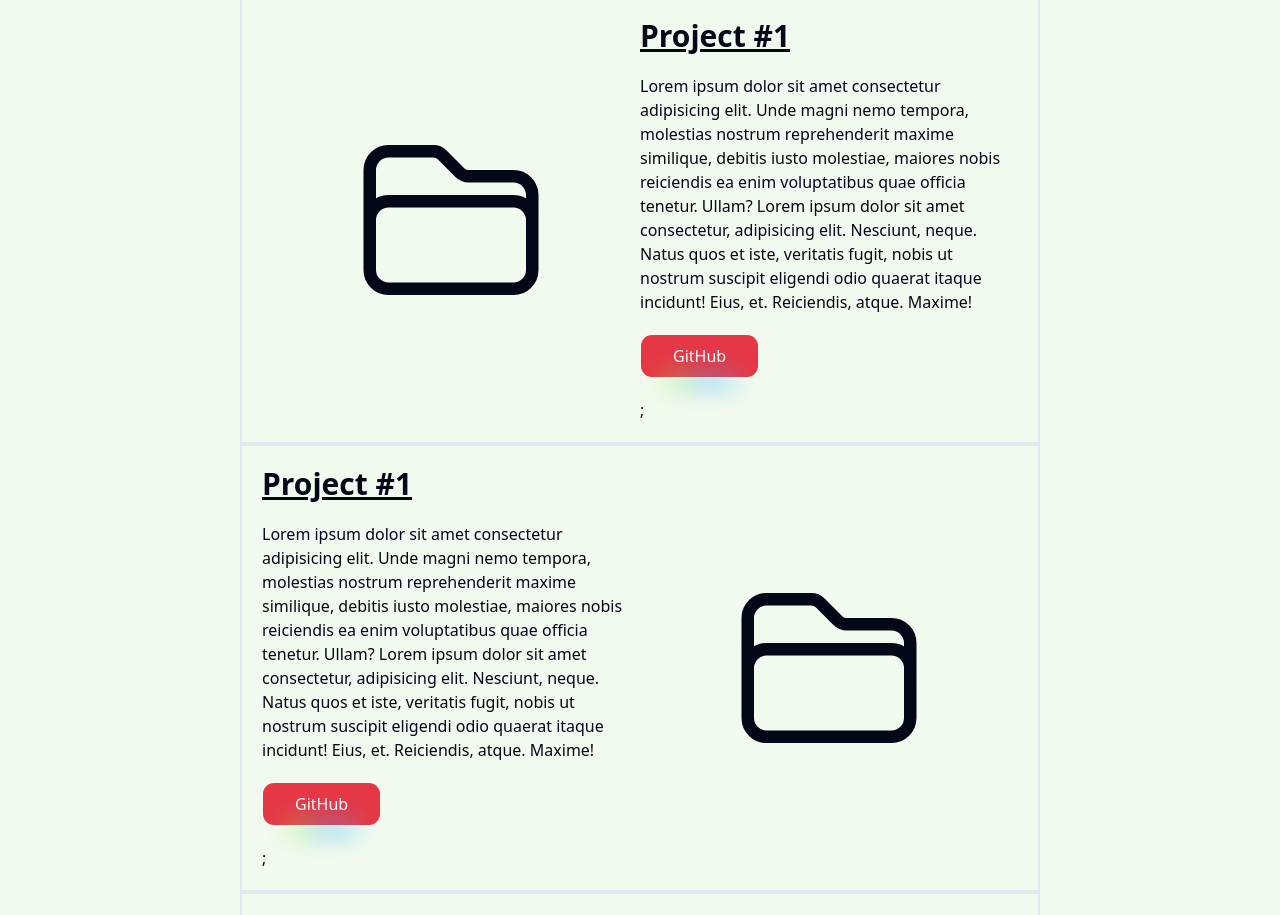
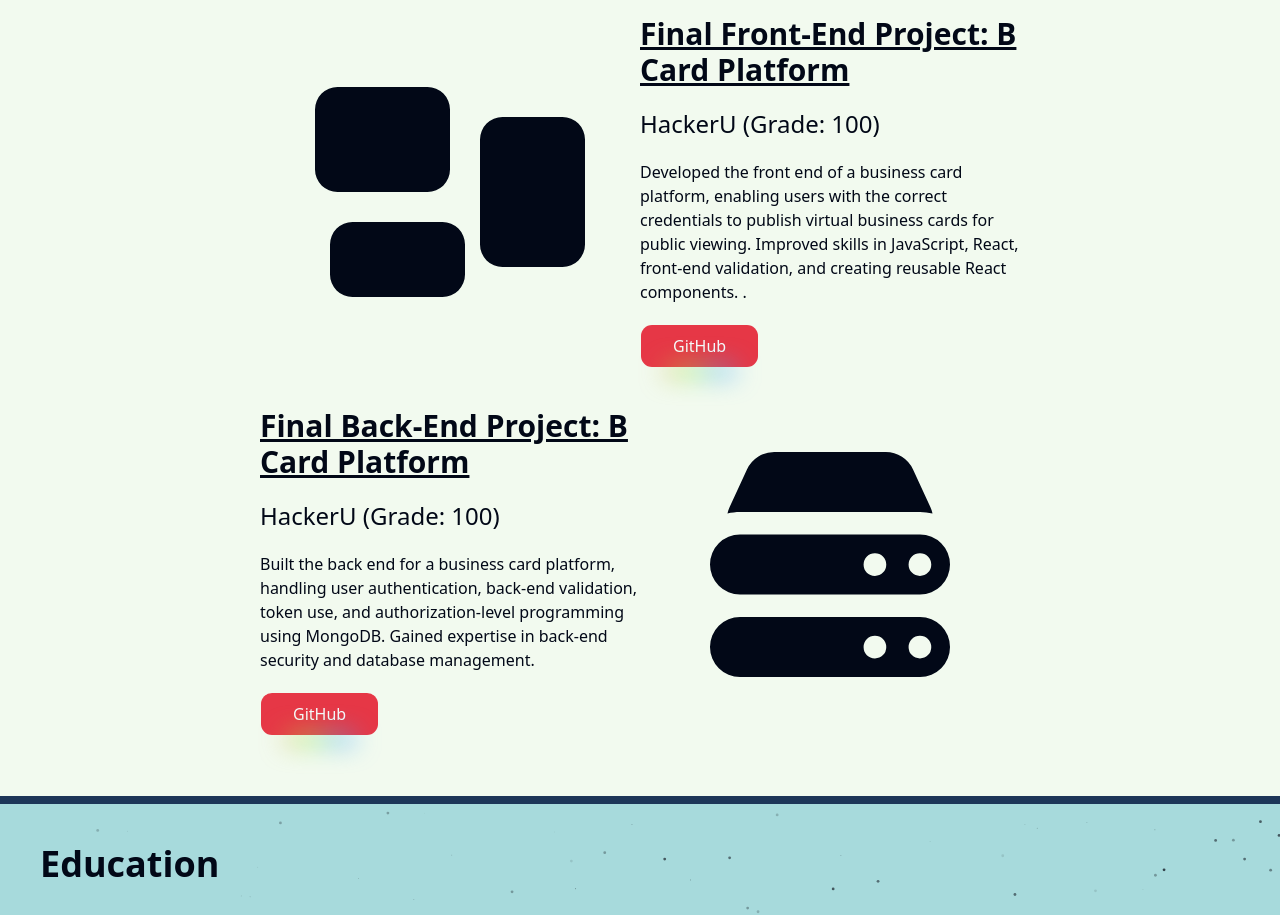
Before and after one commit to Noam-Moskowitz/Noam-Moskowitz-Portfolio, a React (Vite) app: page / in a window 1280 px wide. Shown: the part 1592-2507 px from the top of the page. Built offline with nearby package versions, Linux system fonts and the light colour scheme.

Commit message:
protfolio more or less done

```diff
--- a/src/components/hero/Heading.tsx
+++ b/src/components/hero/Heading.tsx
@@ -41,7 +41,10 @@ const Heading = () => {
         </div>
         <div className="pt-5 flex flex-col md:flex-row gap-5">
           <a href="#about">
-            <ShinyButton className="py-3" text="Find Out More!" />
+            <ShinyButton
+              className="py-3 bg-divider text-primary-foreground "
+              text="Find Out More!"
+            />
           </a>
           <DownloadCVButton />
         </div>
--- a/src/components/magicui/shiny-button.tsx
+++ b/src/components/magicui/shiny-button.tsx
@@ -28,20 +28,17 @@ interface ShinyButtonProps {
   text: string;
   className?: string;
 }
-const ShinyButton = ({
-  text = "shiny-button",
-  className,
-}: ShinyButtonProps) => {
+const ShinyButton = ({ text = "shiny-button", className }: ShinyButtonProps) => {
   return (
     <motion.button
       {...animationProps}
       className={cn(
         "relative rounded-lg px-6 py-2 font-medium backdrop-blur-xl transition-[box-shadow] duration-300 ease-in-out hover:shadow dark:bg-[radial-gradient(circle_at_50%_0%,hsl(var(--primary)/10%)_0%,transparent_60%)] dark:hover:shadow-[0_0_20px_hsl(var(--primary)/10%)]",
-        className,
+        className
       )}
     >
       <span
-        className="relative block h-full w-full text-sm uppercase tracking-wide text-[rgb(0,0,0,65%)] dark:font-light dark:text-[rgb(255,255,255,90%)]"
+        className="relative block h-full w-full text-sm uppercase tracking-wide "
         style={{
           maskImage:
             "linear-gradient(-75deg,hsl(var(--primary)) calc(var(--x) + 20%),transparent calc(var(--x) + 30%),hsl(var(--primary)) calc(var(--x) + 100%))",
--- a/src/components/projects/ProjectContainer.tsx
+++ b/src/components/projects/ProjectContainer.tsx
@@ -1,24 +1,31 @@
 import React from "react";
-import { HiOutlineFolder } from "react-icons/hi2";
 import { RainbowButton } from "../magicui/rainbow-button";
 
-const ProjectContainer = () => {
+interface ProjectContainerProps {
+  title: string;
+  display: any;
+  content: string;
+  link: string;
+  subtitle?: string;
+}
+
+const ProjectContainer: React.FC<ProjectContainerProps> = ({
+  title,
+  display,
+  content,
+  link,
+  subtitle,
+}) => {
   return (
-    <div className="flex flex-col md:flex-row md:even:flex-row-reverse md:w-2/3 border-2 items-center justify-center p-5">
-      <div className="flex justify-center md:w-[50%]">
-        <HiOutlineFolder size={200} />
-      </div>
+    <div className="flex flex-col md:flex-row md:even:flex-row-reverse md:w-2/3  items-center justify-center p-5">
+      <div className="flex justify-center md:w-[50%]">{display}</div>
       <div className="flex flex-col items-start justify-start md:w-[50%] gap-5">
-        <h2 className="font-bold text-3xl underline">Project #1</h2>
-        <p>
-          Lorem ipsum dolor sit amet consectetur adipisicing elit. Unde magni nemo tempora,
-          molestias nostrum reprehenderit maxime similique, debitis iusto molestiae, maiores nobis
-          reiciendis ea enim voluptatibus quae officia tenetur. Ullam? Lorem ipsum dolor sit amet
-          consectetur, adipisicing elit. Nesciunt, neque. Natus quos et iste, veritatis fugit, nobis
-          ut nostrum suscipit eligendi odio quaerat itaque incidunt! Eius, et. Reiciendis, atque.
-          Maxime!
-        </p>
-        <RainbowButton>GitHub</RainbowButton>;
+        <h2 className="font-bold text-3xl underline">{title}</h2>
+        <h3 className="text-2xl">{subtitle}</h3>
+        <p>{content}</p>
+        <a href={link} target="_blank" rel="noopener noreferrer">
+          <RainbowButton>GitHub</RainbowButton>
+        </a>
       </div>
     </div>
   );
--- a/src/components/projects/ProjectsWrapper.tsx
+++ b/src/components/projects/ProjectsWrapper.tsx
@@ -1,15 +1,45 @@
 import React from "react";
 import ProjectContainer from "./ProjectContainer";
+import { HiMiniRectangleGroup, HiMiniServerStack } from "react-icons/hi2";
 
 const ProjectsWrapper = () => {
+  const projectArr = [
+    {
+      title: `Final Front-End Project: B Card Platform`,
+      subtitle: `HackerU (Grade: 100)`,
+      display: <HiMiniRectangleGroup size={300} />,
+      content: `Developed the front end of a business card platform, enabling users with the correct
+credentials to publish virtual business cards for public viewing. Improved skills in
+JavaScript, React, front-end validation, and creating reusable React components.
+.
+                `,
+      link: `https://github.com/Noam-Moskowitz/React-Project`,
+    },
+    {
+      title: `Final Back-End Project: B Card Platform`,
+      subtitle: `HackerU (Grade: 100)`,
+      display: <HiMiniServerStack size={300} />,
+      content: `Built the back end for a business card platform, handling user authentication, back-end
+              validation, token use, and authorization-level programming using MongoDB. Gained
+                expertise in back-end security and database management.
+                `,
+      link: `https://github.com/Noam-Moskowitz/Backend-Project`,
+    },
+  ];
   return (
     <div id="projects" className="bg-secondary  border-t-8 border-divider p-10">
       <h1 className="font-bold text-4xl">Projects</h1>
       <div className="flex flex-col items-center">
-        <ProjectContainer />
-        <ProjectContainer />
-        <ProjectContainer />
-        <ProjectContainer />
+        {projectArr.map((item, i) => (
+          <ProjectContainer
+            key={i}
+            content={item.content}
+            display={item.display}
+            link={item.link}
+            title={item.title}
+            subtitle={item.subtitle}
+          />
+        ))}
       </div>
     </div>
   );
```
